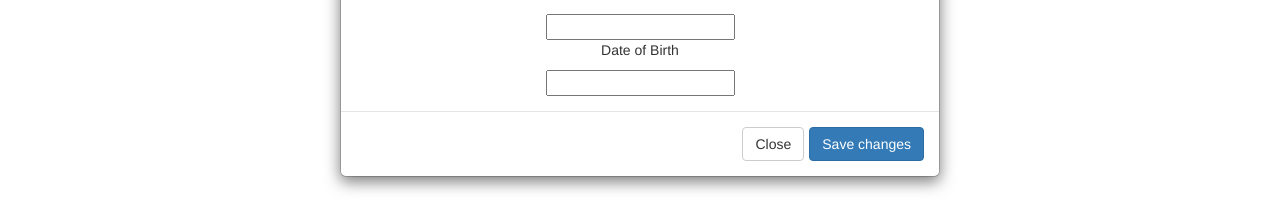
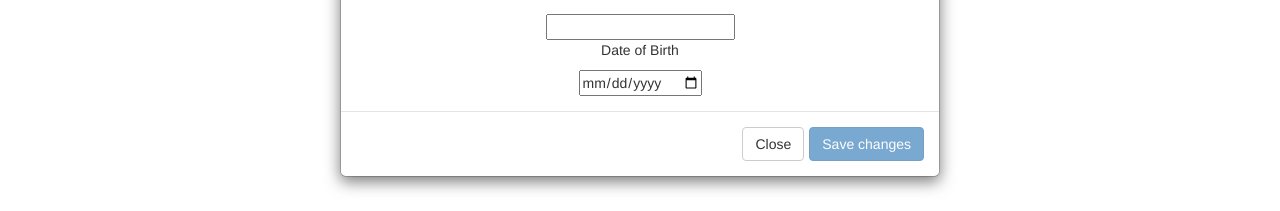
Before and after one commit to korobokvk/elastic-ean, an Angular app: page / in a window 1280 px wide. Both pictures are taken after a click on the button "Add User". Shown: the part 281-492 px from the top of the page. Built offline with nearby package versions, Linux system fonts and the light colour scheme; no server answers.

Commit message:
forms validator

```diff
--- a/src/app/table/table.component.html
+++ b/src/app/table/table.component.html
@@ -8,33 +8,38 @@
       <form [formGroup]="userForm" (ngSubmit)="submitUser()">
         <div>
           <p>Name</p>
-          <input id="name" formControlName="userName" type="text">
+          <span class="form_validation_error" *ngIf="userForm.controls['userName'].invalid && userForm.controls['userName'].touched">*User name is required</span>
+          <input type="text" id="name" formControlName="userName" required>
         </div>
 
         <div>
           <p>Surname</p>
-          <input type="text" id="surname" formControlName="userSurname">
+          <span class="form_validation_error" *ngIf="userForm.controls['userSurname'].invalid && userForm.controls['userSurname'].touched">*User surname is required</span>
+          <input type="text" id="surname" formControlName="userSurname" required>
         </div>
 
         <div>
           <p>Email</p>
-          <input type="text" id="email" formControlName="userEmail">
+          <span class="form_validation_error" *ngIf="userForm.controls['userEmail'].invalid && userForm.controls['userEmail'].touched">*User email is required</span>
+          <input type="email" id="email" formControlName="userEmail" required>
         </div>
 
         <div>
           <p>Phone Number</p>
-          <input type="text" id="phone" formControlName="phone">
+          <span class="form_validation_error" *ngIf="userForm.controls['phone'].invalid && userForm.controls['phone'].touched">*User phone number is required</span>
+          <input type="number" id="phone" formControlName="phone" required>
         </div>
 
         <div>
           <p>Date of Birth</p>
-          <input type="text" id="date" formControlName="dateOfBirth">
+          <span class="form_validation_error" *ngIf="userForm.controls['dateOfBirth'].invalid && userForm.controls['dateOfBirth'].touched">*User birth date is required</span>
+          <input type="date" id="date" formControlName="dateOfBirth" required>
         </div>
       </form>
     </div>
     <div class="app-modal-footer">
       <button type="button" class="btn btn-default" (click)="modal.hide()">Close</button>
-      <button type="submit" class="btn btn-primary" (click)="modal.submitUser(userForm)">Save changes</button>
+      <button type="submit" [disabled]="userForm.invalid" class="btn btn-primary" (click)="modal.submitUser(userForm)">Save changes</button>
     </div>
   </app-dialog>
 </div>
@@ -54,7 +59,7 @@
     </tr>
     </thead>
     <tbody>
-    <tr *ngFor="let data of userData">
+    <tr *ngFor="let data of userData.slice().reverse()">
       <td>{{data.details.userName}}</td>
       <td>{{data.details.userSurname}}</td>
       <td>{{data.details.dateOfBirth}}</td>
--- a/src/app/table/table.component.less
+++ b/src/app/table/table.component.less
@@ -112,3 +112,14 @@ table tr:hover td {
   text-align: center;
   padding: 5%;
 }
+input.ng-touched.ng-invalid {
+  border:solid red 2px;
+}
+input.ng-touched.ng-valid {
+  border:solid green 2px;
+}
+.form_validation_error {
+  display: block;
+  color: red;
+  font-size: 10px;
+}
--- a/src/app/table/table.component.ts
+++ b/src/app/table/table.component.ts
@@ -2,6 +2,7 @@ import { Component, OnInit, OnDestroy } from '@angular/core';
 import { DataService } from "../data.service";
 import * as _ from 'lodash';
 import {FormGroup, FormBuilder, FormControl} from "@angular/forms"
+import { Validators } from '@angular/forms';
 
 
 interface usersDataInterface {
@@ -38,13 +39,26 @@ export class TableComponent implements OnInit, OnDestroy {
     this.userData = [];
     this.getData();
     this.userForm = this.fb.group({
-      userName: new FormControl(null),
-      userSurname: new FormControl(null),
-      userEmail: new FormControl(null),
-      phone: new FormControl(null),
-      dateOfBirth: new FormControl(null),
+      userName: new FormControl(null, [
+        Validators.required,
+        Validators.pattern(/^[a-zA-Z]+$/)
+      ]),
+      userSurname: new FormControl(null,  [
+        Validators.required,
+        Validators.pattern(/^[a-zA-Z]+$/)
+      ]),
+      userEmail: new FormControl(null, [
+          Validators.required,
+          Validators.pattern("[a-zA-Z_]+@[a-zA-Z_]+?\.[a-zA-Z]{2,3}")
+        ]),
+      phone: new FormControl(null, [
+        Validators.required,
+        Validators.pattern(/\d/g)
+      ]),
+      dateOfBirth: new FormControl(null, Validators.required),
       id: new FormControl()
-    })
+    });
+    console.log(this.userForm)
   }
 
   ngOnDestroy() {
```
